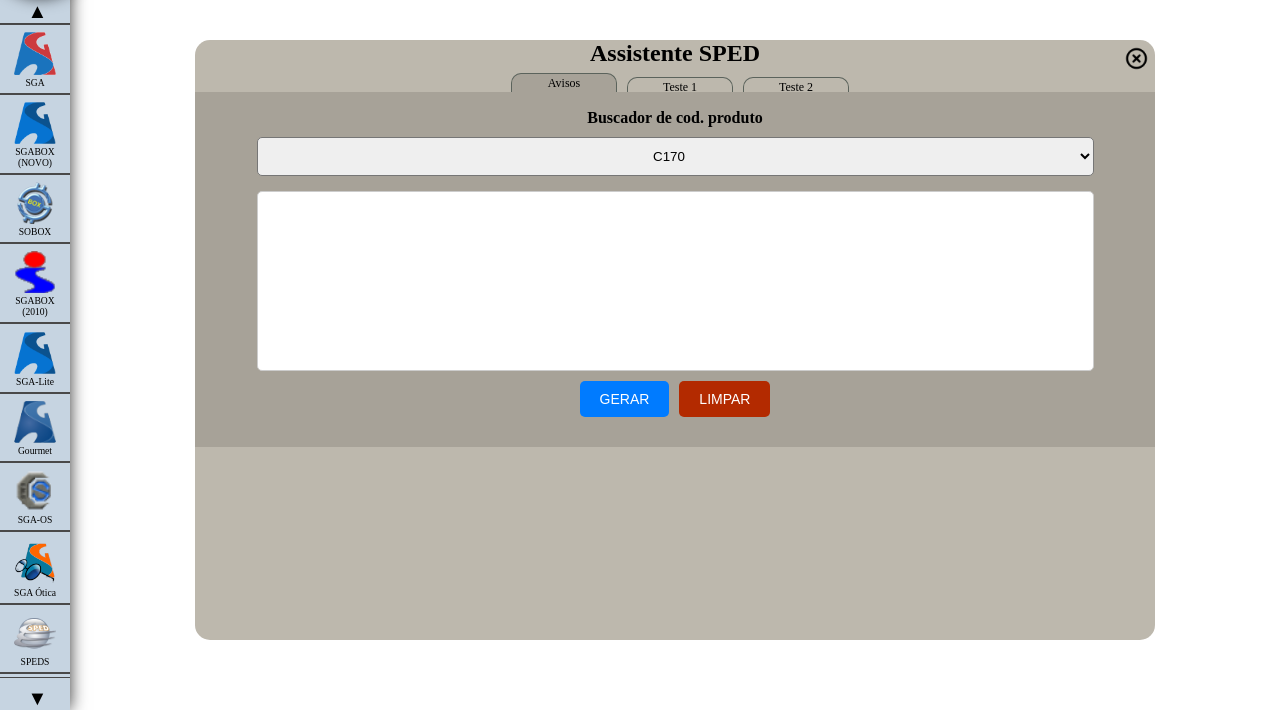
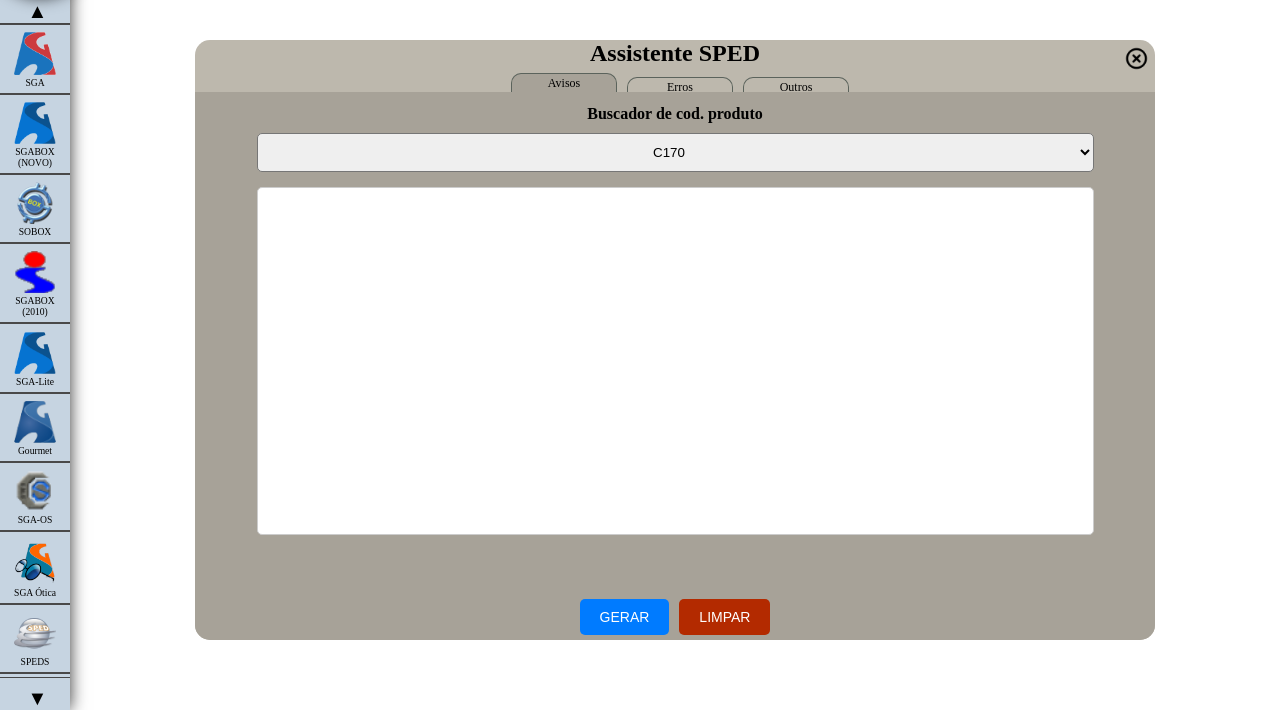
Before and after one commit to karleandsonj/K4K-WEB-beta, a plain HTML site: page index.html in a window 1280 px wide. Both pictures are taken after a click on the link "Assistente SPED". Shown: the part 90-800 px from the top of the page. Drawn offline with Linux system fonts and the light colour scheme; no server answers.

Commit message:
08022024-1510

```diff
--- a/CSS/index.css
+++ b/CSS/index.css
@@ -355,11 +355,37 @@ main {
     background-color: #ffffff;
     width: 100vw;
     height: 100vh;
-    position: absolute;
+    position: fixed;
     bottom: 0;
     top: 0;
     margin: 0 auto;
     overflow: auto;
+}
+
+main::-webkit-scrollbar{
+    /* Raio de borda do indicador de rolagem */
+    background-color: transparent;
+    /* Define o fundo da barra de rolagem como transparente */
+    margin-top: 20px;
+    width: 6px;
+    /* Largura da barra de rolagem */
+    height: 15px;
+    /* Altura da barra de rolagem horizontal */
+    margin-top: 100px;
+}
+
+main::-webkit-scrollbar-thumb{
+    background: #747373;
+    border-top-right-radius: 5px;
+    border-bottom-right-radius: 5px;
+    /* Cor do indicador de rolagem */
+    /* Raio de borda do indicador de rolagem */
+}
+
+main::-webkit-scrollbar-thumb:hover{
+    background-color: #3d3d3d;
+    cursor: default;
+    /* Cor do indicador de rolagem ao passar o mouse */
 }
 
 
--- a/CSS/sechome.css
+++ b/CSS/sechome.css
@@ -363,8 +363,9 @@ select#registro {
     border: 1px solid #ccc;
     border-radius: 5px;
     margin: 0 auto;
-    height: 180px;
-    min-height: 50px;
+/*     height: 250px;
+    min-height: 50px; */
+    height: 67%;
     width: 90%;
     margin-bottom: 10px;
     resize: none;
@@ -375,8 +376,13 @@ select#registro {
 .botoes {
     display: flex;
     justify-content: center;
+    align-content: center;
     gap: 10px;
-    margin-bottom: 15px;
+    margin-bottom: 5px;
+    position: fixed;
+    bottom: 0;
+    left: 0;
+    width: 100%;
 }
 
 .btnerros {
@@ -404,31 +410,36 @@ select#registro {
 
 .sec1_gerar {
 /*     margin-top: 20px; */
+    position: fixed;
     padding: 15px;
     border-radius: 10px;
     text-align: center;
+/*     height: 100%; */
+    right: 0;
+    left: 0;
+    bottom: 0;
+    top: 50px;
 }
 
 #resultadoDiv {
     background-color: #e1f0ff;
     position: relative;
-    margin: 0px auto;
+    margin: 0 auto;
     margin-bottom: 5px;
     width: 90%;
     border-radius: 5px;
     border: 0.5px solid black;
-    padding: 5px 1px 5px 1px;
-    max-height: 60px;
+    padding: 5px 1px;
+    height: 60px;
     overflow-y: scroll;
     overflow-x: hidden;
 }
 
 #resultado{
     text-align: start;
-    margin-left: 25px;
+    margin-left: 30px;
     margin-right: 5px;
 }
-
 
 #resultadoDiv::-webkit-scrollbar, .txterros::-webkit-scrollbar {
     /* Raio de borda do indicador de rolagem */
@@ -455,9 +466,10 @@ select#registro {
 }
 
 #copyResultSPED{
-    background-color: #83bffa;
-    position: absolute;
-    margin-top: -5px;
+    background-color: #0080ff;
+    border: 1px solid black;
+    position: fixed;
+    margin-top: -6px;
     text-align: start;
     padding-bottom: 2px;
     margin-left: -2px;
@@ -515,13 +527,16 @@ select#registro {
 
 }
 
-#spedAvisosAssit {
+#spedAvisosAssit, #spedErrosAssit, #spedOutrosAssit {
     border-top: 2px solid #a7a298;
     margin-top: -10px;
     z-index: 9;
     background-color: #a7a298;
-    position: static;
-    margin-bottom: 0;
+    height: 100%;
+}
+
+.desativar{
+    display: none;
 }
 
 /* #bdb8ad */
--- a/JS/script.js
+++ b/JS/script.js
@@ -46,6 +46,8 @@ function showSpedModific(spedModificaçao) {
   }
   document.getElementById(spedModificaçao).style.display = "block";
   mainSpedModificaçao.style.display = 'block';
+
+  abrirAbasSped();
 }
 
 /* FIM DO Ativar SECTION */
@@ -338,10 +340,12 @@ btnerros.addEventListener("click", () => {
       }
 
       resultDiv.style.display = 'block';
+      txterros.style.height = 'calc(250px - 75px)';
 
     } else {
       result.innerHTML = `DEU ERRO AI MENÓ!`;
       resultDiv.style.display = 'block';
+      txterros.style.height = 'calc(250px - 75px)';
     }
 
 });
@@ -349,6 +353,7 @@ btnerros.addEventListener("click", () => {
 btnlimpar.addEventListener("click", () => {
     txterros.value = '';
     resultDiv.style.display = 'none';
+    txterros.style.height = '250px';
     result.innerText = '';
 });
 
@@ -376,11 +381,44 @@ function copyResSPED() {
   }
 }
 
+
 function ativarAbasSped(element) {
-  // Remove a classe 'spedAtivo' de todos os <li>
+  // Remove a classe 'spedAtivo' de todos os <li> da navbar
   document.querySelectorAll('.navbarSPED li').forEach(li => li.classList.remove('spedAtivo'));
 
   // Adiciona a classe 'spedAtivo' ao item clicado
   element.classList.add('spedAtivo');
 
+  abrirAbasSped();
 }
+
+function abrirAbasSped() {
+  let spedAtivo = document.querySelector('.spedAtivo');
+  let spedAvisosAssit = document.querySelector('#spedAvisosAssit');
+  let spedErrosAssit = document.querySelector('#spedErrosAssit');
+  let spedOutrosAssit = document.querySelector('#spedOutrosAssit');
+  let desativar = document.querySelectorAll('.desativar');
+
+  spedAtivo = spedAtivo.textContent;
+
+  console.log(spedAtivo);
+
+  if (spedAtivo === 'Avisos') {
+    for (var i = 0; i < desativar.length; i++) {
+      desativar[i].style.display = "none";
+    }
+    spedAvisosAssit.style.display = 'block';
+
+  } else if (spedAtivo === 'Erros') {
+    for (var i = 0; i < desativar.length; i++) {
+      desativar[i].style.display = "none";
+    }
+    spedErrosAssit.style.display = 'block';
+
+  } else if (spedAtivo === 'Outros') {
+    for (var i = 0; i < desativar.length; i++) {
+      desativar[i].style.display = "none";
+    }
+    spedOutrosAssit.style.display = 'block';
+  }
+}
--- a/index.html
+++ b/index.html
@@ -264,11 +264,11 @@
                             src="IMG/excluir.png" class="fecharcaracteres"></span>
                     <h2 class="titleSPED">Assistente SPED</h2>
                     <ul class="navbarSPED">
-                        <li class="spedAtivo" onclick="ativarAbasSped(this)">Avisos</li>
-                        <li onclick="ativarAbasSped(this)">Teste 1</li>
-                        <li onclick="ativarAbasSped(this)">Teste 2</li>
+                        <li class="spedAtivo" onclick="ativarAbasSped(this)" id="avisosSpedNav">Avisos</li>
+                        <li onclick="ativarAbasSped(this)" id="avisosSpedNav2">Erros</li>
+                        <li onclick="ativarAbasSped(this)" id="avisosSpedNav3">Outros</li>
                     </ul>
-                    <div id="spedAvisosAssit">
+                    <div id="spedAvisosAssit" class="desativar">
                         <div class="sec1_gerar">
                             <h4>Buscador de cod. produto</h4>
                             <select id="registro">
@@ -287,6 +287,8 @@
                             </div>
                         </div>
                     </div>
+                    <div id="spedErrosAssit" class="desativar">ERROS</div>
+                    <div id="spedOutrosAssit" class="desativar">OUTROS</div>
                 </section>
             </section>
 
```
Also changed, not shown: 1 other file.
